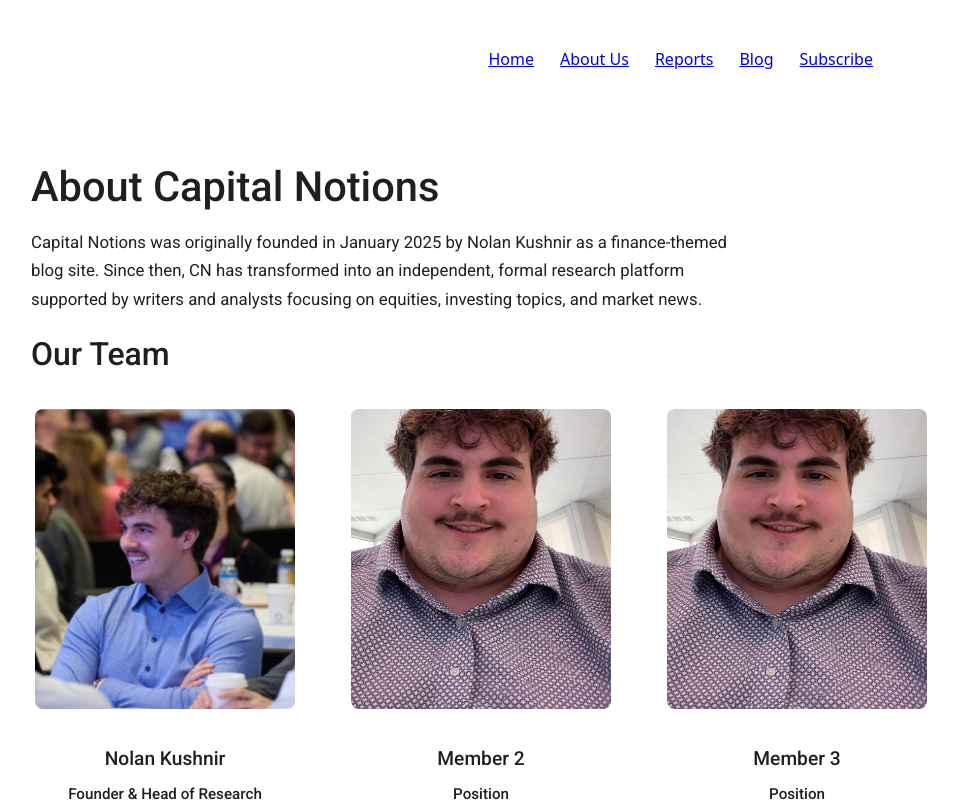
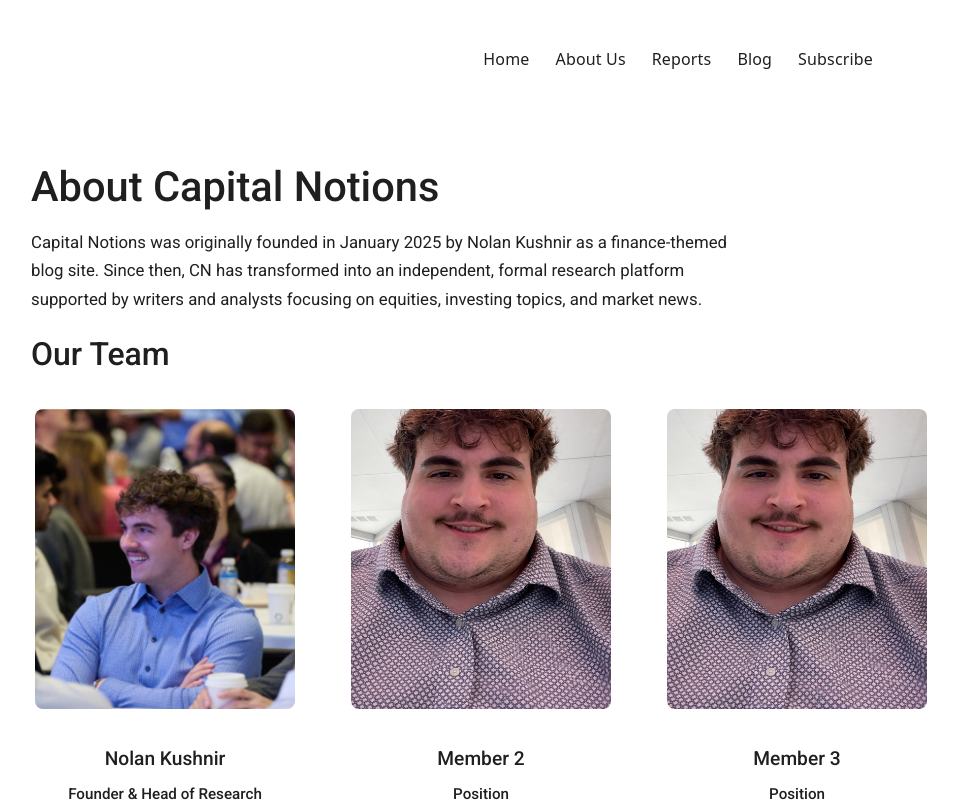
Before and after one commit to NolanKushnir04/capital-notions, a Next.js app: page /about in a window 1280 px wide. Shown: the top 802 px of the page, without its empty margins (159-1117 px from the left). Built offline with nearby package versions, Linux system fonts and the light colour scheme.

Commit message:
nav bar and links modernized

```diff
--- a/app/globals.css
+++ b/app/globals.css
@@ -17,6 +17,27 @@
   padding: 0;
   font-family: system-ui, -apple-system, BlinkMacSystemFont,
     "Segoe UI", Roboto, Helvetica, Arial, sans-serif;
+}
+
+/* =========================
+   NAV LINK STYLING
+   ========================= */
+nav a {
+  color: #1f1f1f;              /* charcoal, not blue */
+  text-decoration: none;       /* remove underline */
+  font-weight: 500;
+  letter-spacing: 0.01em;
+  transition: color 0.2s ease, opacity 0.2s ease;
+}
+
+/* Hover state */
+nav a:hover {
+  opacity: 0.65;               /* subtle finance-style hover */
+}
+
+/* Active / current page */
+nav a:active {
+  opacity: 0.8;
 }
 
 /* Paragraph formatting */
@@ -148,3 +169,42 @@
     overflow-x: hidden;
   }
 }
+
+/* Main report/blog list link */
+section a {
+  color: inherit;              /* no blue */
+  text-decoration: none;       /* no underline */
+  font-weight: 500;            /* standard weight */
+  transition: opacity 0.2s ease; /* smooth hover transition */
+}
+
+/* Card hover */
+section a:hover {
+  opacity: 0.8;                /* subtle hover effect */
+}
+
+section a:focus {
+  outline: none;               /* removes outline on focus */
+}
+
+/* =========================
+   BLOG AND REPORT LIST LINK STYLING
+   ========================= */
+
+/* Targeting links inside list items (ul, ol) */
+ul li a, ol li a {
+  color: inherit;              /* no blue */
+  text-decoration: none;       /* no underline */
+  font-weight: 500;            /* standard weight */
+  transition: opacity 0.2s ease; /* smooth hover transition */
+}
+
+/* Hover state for list links */
+ul li a:hover, ol li a:hover {
+  opacity: 0.8;                /* subtle hover effect */
+}
+
+/* Active / focused state */
+ul li a:focus, ol li a:focus {
+  outline: none;               /* removes outline on focus */
+}
```
